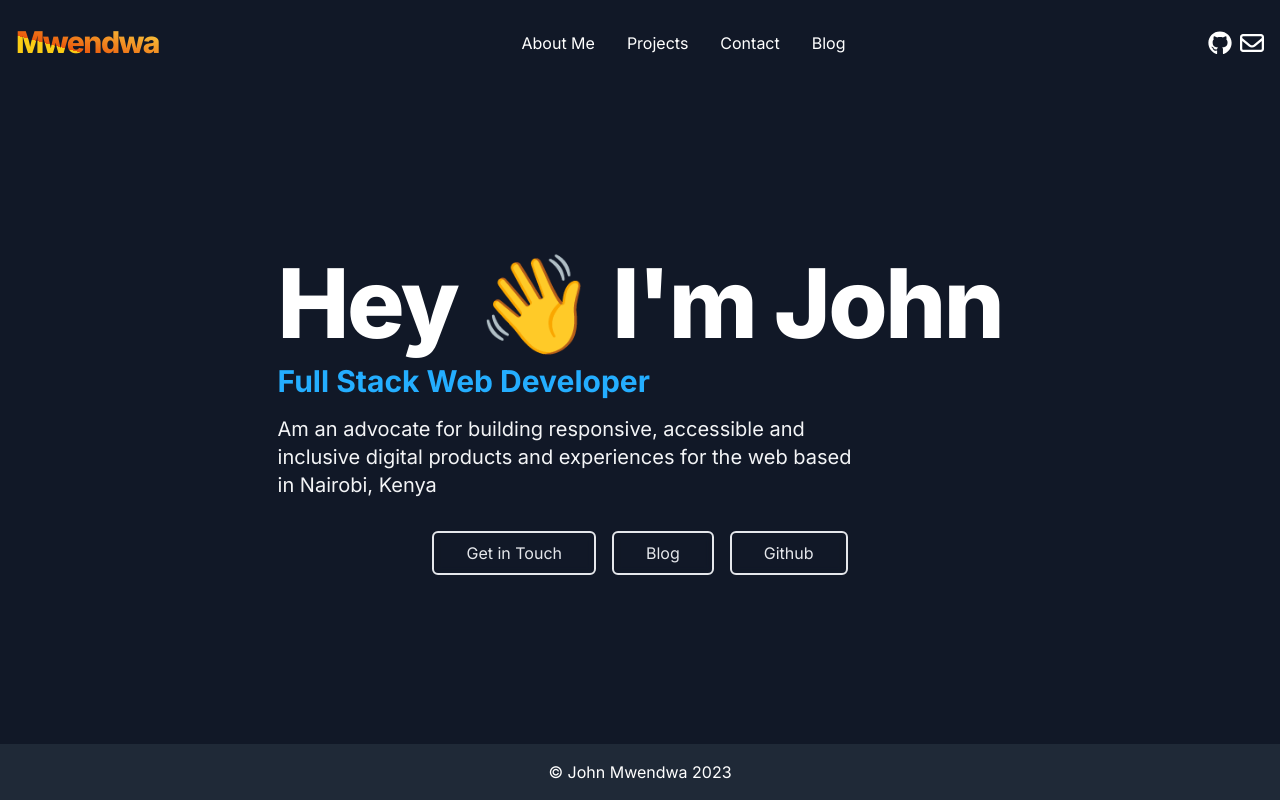
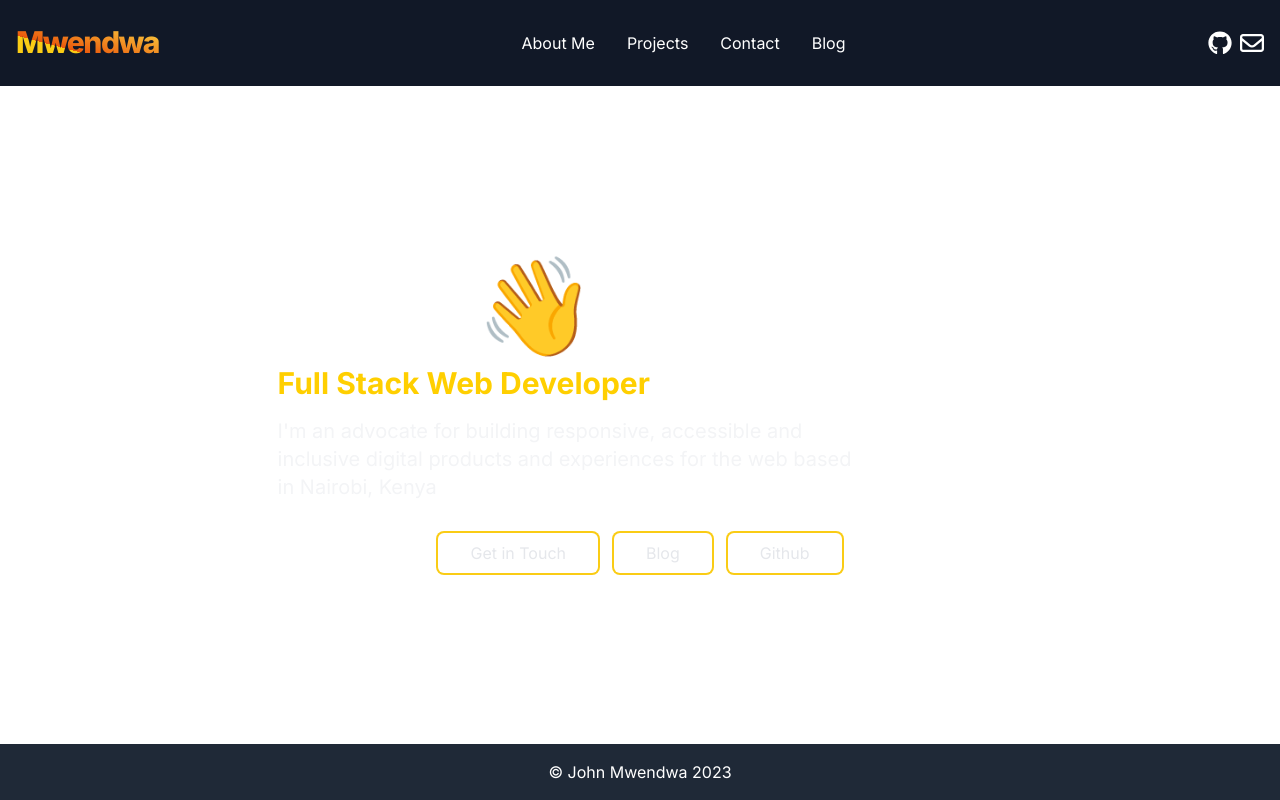
Before and after one commit to JohnMwendwa/portfolio_v2, a Next.js app: page / in a window 1280 px wide. Built offline with nearby package versions, Linux system fonts and the light colour scheme.

Commit message:
Wrap page with the SectionContainer component

```diff
--- a/src/pages/index.tsx
+++ b/src/pages/index.tsx
@@ -1,27 +1,31 @@
 import Link from "next/link";
 import { motion } from "framer-motion";
+
+import SectionContainer from "components/SectionContainer";
 
 const FramerLink = motion(Link);
 
 export default function Home() {
   return (
-    <div className="h-full flex flex-col justify-center items-center py-8 px-4 bg-gray-900">
+    <div className="h-full flex flex-col justify-center items-center py-8 px-4">
+      <SectionContainer>
         <div className="text-center sm:text-start">
-        <h1 className="text-white text-5xl sm:text-6xl lg:text-8xl font-extrabold tracking-tight mb-3">
+          <h1 className="text-white text-4xl sm:text-6xl lg:text-8xl font-extrabold tracking-tight mb-3">
             Hey 👋 I&apos;m John
           </h1>
-        <h2 className="font-bold text-2xl sm:text-3xl  text-blue-400 saturate-200 mb-4">
+          <h2 className="font-bold text-2xl sm:text-3xl  text-yellow-400 saturate-200 mb-4">
             Full Stack Web Developer
           </h2>
           <p className="max-w-sm sm:max-w-xl text-base sm:text-lg md:text-xl text-gray-100">
-          Am an advocate for building responsive, accessible and inclusive
-          digital products and experiences for the web based in Nairobi, Kenya
+            I&apos;m an advocate for building responsive, accessible and
+            inclusive digital products and experiences for the web based in
+            Nairobi, Kenya
           </p>
         </div>
         <div className="w-full  mx-auto flex flex-col justify-center items-center  sm:flex-row sm:space-x-4 space-y-4 sm:space-y-0 mt-4 md:mt-8 px-6">
           <FramerLink
             href={"/contact"}
-          className="w-full sm:w-auto border-2 px-8 py-2 rounded-md hover:scale-105 hover:border-blue-600 hover:bg-gray-800 focus:border-blue-600 outline-transparent transition-all duration-300 text-center text-gray-200 backdrop-blur-sm backdrop-filter"
+            className="w-full sm:w-auto px-8 py-2 rounded-md ring-2 ring-yellow-400 hover:scale-105   hover:bg-gray-800 hover:ring focus:ring-4 outline-none transition-all duration-300 text-center text-gray-200 backdrop-blur-sm backdrop-filter"
             variants={AnimatedLink}
             initial="initial"
             animate="animate"
@@ -32,7 +36,7 @@ export default function Home() {
             href="https://blog.johnmwendwa.me"
             aria-label="Visit my developer blog"
             target="_blank"
-          className="w-full sm:w-auto border-2 px-8 py-2 rounded-md hover:scale-105 hover:border-blue-600 hover:bg-gray-800 focus:border-blue-600 outline-transparent transition-all duration-300 text-center text-gray-200 backdrop-blur-sm backdrop-filter"
+            className="w-full sm:w-auto px-8 py-2 rounded-md ring-2 ring-yellow-400 hover:scale-105   hover:bg-gray-800 hover:ring focus:ring-4 outline-none transition-all duration-300 text-center text-gray-200 backdrop-blur-sm backdrop-filter"
             variants={AnimatedLink}
             initial="initial"
             animate="animate2"
@@ -43,7 +47,7 @@ export default function Home() {
             href="https://github.com/JohnMwendwa"
             aria-label="Visit my github profile"
             target="_blank"
-          className="w-full sm:w-auto border-2 px-8 py-2 rounded-md hover:scale-105 hover:border-blue-600 hover:bg-gray-800 focus:border-blue-600 outline-transparent transition-all duration-300 text-center text-gray-200 backdrop-blur-sm backdrop-filter"
+            className="w-full sm:w-auto px-8 py-2 rounded-md ring-2 ring-yellow-400 hover:scale-105   hover:bg-gray-800 hover:ring focus:ring-4 outline-none transition-all duration-300 text-center text-gray-200 backdrop-blur-sm backdrop-filter"
             variants={AnimatedLink}
             initial="initial"
             animate="animate3"
@@ -51,6 +55,7 @@ export default function Home() {
             Github
           </FramerLink>
         </div>
+      </SectionContainer>
     </div>
   );
 }
```
Lines whose indentation alone changed are shown as unchanged.
